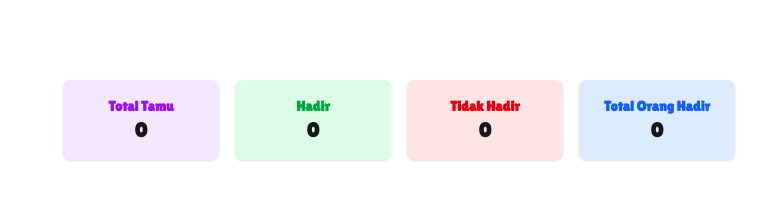
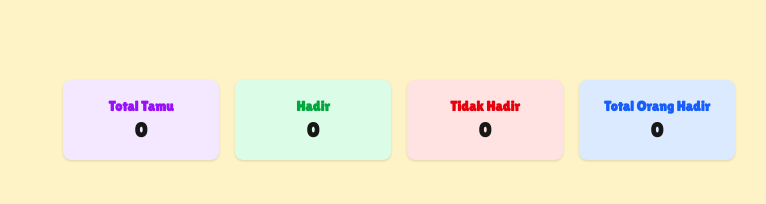
Before and after one commit to kevinmpandoh/undangan-online, a Next.js app: page /admin/reservasi in a window 1280 px wide. Shown: the top 204 px of the page, without its empty margins (241-1007 px from the left). Built offline with nearby package versions, Linux system fonts and the light colour scheme; no server answers; the database is empty.

Commit message:
feat: add loading state to UcapanDoaSection and improve data fetching experience style: clean up unnecessary fragments in AdminReservasiPage and adjust layout

```diff
--- a/app/admin/reservasi/page.tsx
+++ b/app/admin/reservasi/page.tsx
@@ -54,10 +54,9 @@ export default function AdminReservasiPage() {
   }, []);
 
   return (
-    <>
-      {" "}
+    <div className="bg-amber-100 min-h-screen py-20">
       {/* Statistik */}
-      <div className="grid grid-cols-2 md:grid-cols-4 gap-4 mb-6 text-center max-w-2xl mx-auto mt-20">
+      <div className="grid grid-cols-2 md:grid-cols-4 gap-4 mb-6 text-center max-w-2xl mx-auto ">
         <div className="bg-purple-100 p-4 rounded-lg shadow">
           <p className="text-sm font-semibold text-purple-600">Total Tamu</p>
           <p className="text-xl font-bold">{statistik.totalTamu}</p>
@@ -117,6 +116,6 @@ export default function AdminReservasiPage() {
           </div>
         )}
       </div>
-    </>
+    </div>
   );
 }
--- a/app/globals.css
+++ b/app/globals.css
@@ -13,12 +13,12 @@
   --font-lilita: var(--font-lilita-one);
 }
 
-@media (prefers-color-scheme: dark) {
+/* @media (prefers-color-scheme: dark) {
   :root {
     --background: #0a0a0a;
     --foreground: #ededed;
   }
-}
+} */
 
 body {
   background: var(--background);
--- a/components/UcapanDoaSection.tsx
+++ b/components/UcapanDoaSection.tsx
@@ -45,10 +45,14 @@ function InitialAvatar({ name }: { name: string }) {
 export default function UcapanDoaSection() {
   const [form, setForm] = useState({ nama: "", pesan: "" });
   const [ucapanList, setUcapanList] = useState<Ucapan[]>([]);
+  const [loading, setLoading] = useState(true);
 
   useEffect(() => {
     fetchUcapan().then((res) => {
-      if (res) setUcapanList(res);
+      if (res) {
+        setUcapanList(res);
+        setLoading(false);
+      }
     });
   }, []);
 
@@ -140,9 +144,11 @@ export default function UcapanDoaSection() {
         </button>
       </form>
 
-      {/* List Ucapan */}
+      {loading ? (
+        <p>Memuat data...</p>
+      ) : (
         <div className="max-h-64 w-[80%] mx-auto overflow-y-auto space-y-4 my-4">
-        {ucapanList.map((ucapan: Ucapan, index: number) => (
+          {ucapanList?.map((ucapan: Ucapan, index: number) => (
             <div
               key={index}
               className="bg-[#f2ece5] rounded-lg px-4 py-3 flex gap-3 items-start"
@@ -157,6 +163,7 @@ export default function UcapanDoaSection() {
             </div>
           ))}
         </div>
+      )}
     </section>
   );
 }
```
Lines whose indentation alone changed are shown as unchanged.
